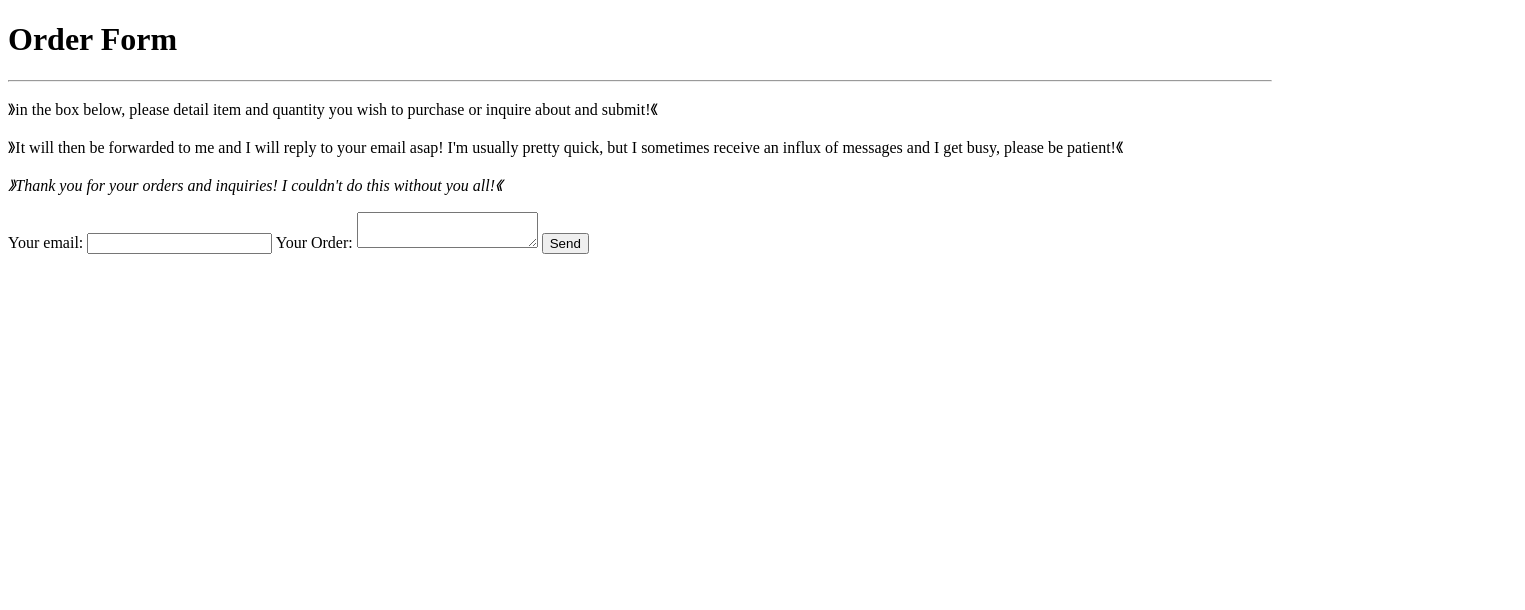
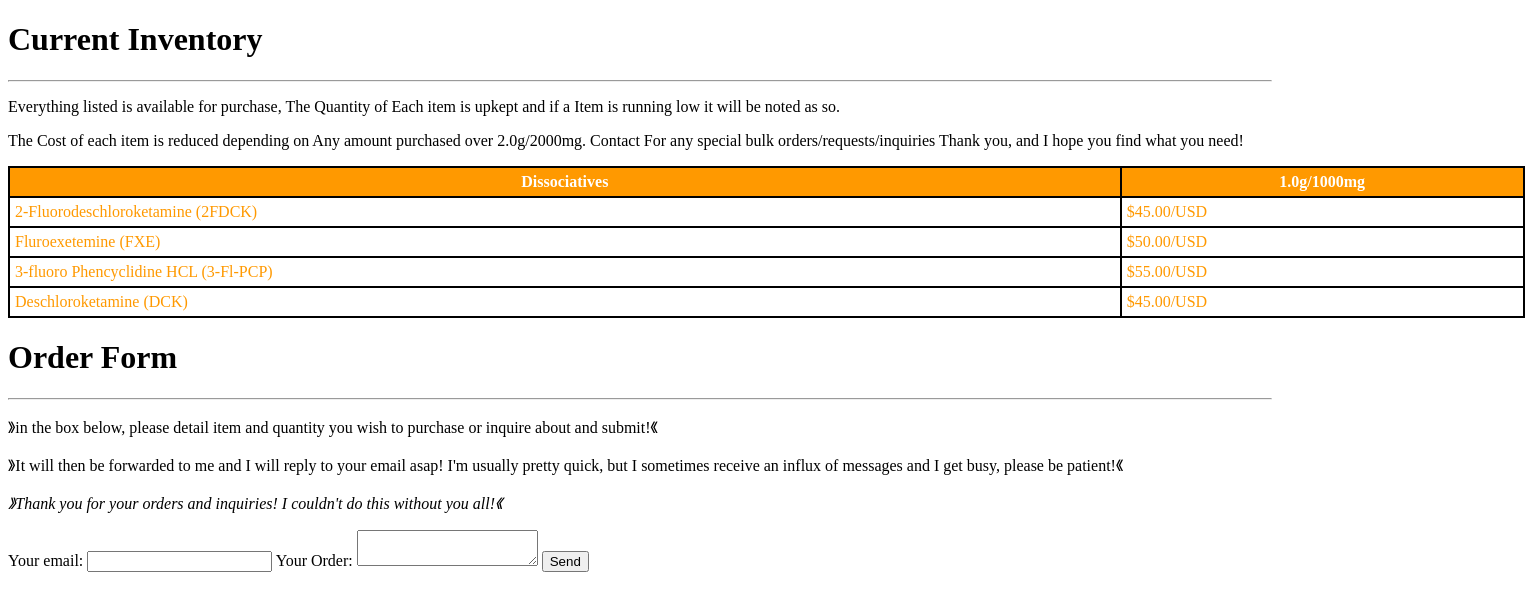
Before and after one commit to Chempanion-Admin/Chempanion-Admin.github.io, a plain HTML site: page index.html in a window 1280 px wide. Shown: the whole page, 1525 px wide, since content can reach past the window. Drawn offline with Linux system fonts and the light colour scheme.

Commit message:
Update index.html
Testing Inventory table.

```diff
--- a/index.html
+++ b/index.html
@@ -1,4 +1,72 @@
 <!DOCTYPE html>
+
+<h1>Current Inventory</h1>
+<hr>
+
+<p>Everything listed is available for purchase,
+   The Quantity of Each item is upkept and if a
+   Item is running low it will be noted as so.</p>
+
+<p>The Cost of each item is reduced depending on
+   Any amount purchased over 2.0g/2000mg. Contact
+   For any special bulk orders/requests/inquiries
+   Thank you, and I hope you find what you need!</p>
+
+
+<head>
+	<title>Dissociative Inventory</title>
+	<style>
+		#demTable {
+			width:120%;
+			border:2px double #000000;
+			border-collapse:collapse;
+			padding:5px;
+		}
+		#demTable th {
+			border:2px double #000000;
+			padding:5px;
+			background: #ff9900;
+			color: #ffffff;
+		}
+		#demTable td {
+			border:2px double #000000;
+			text-align:left;
+			padding:5px;
+			background: #ffffff;
+			color: #ff9900;
+		}
+	</style>
+</head>
+<body>
+	<table id="demTable">
+		<thead>
+			<tr>
+				<th>Dissociatives</th>
+				<th>1.0g/1000mg<br></th>
+			</tr>
+		</thead>
+		<tbody>
+			<tr>
+				<td>2-Fluorodeschloroketamine (2FDCK)</td>
+				<td>$45.00/USD&nbsp;</td>
+			</tr>
+			<tr>
+				<td>Fluroexetemine (FXE)&nbsp;</td>
+				<td>$50.00/USD</td>
+			</tr>
+			<tr>
+				<td>3-fluoro Phencyclidine HCL (3-Fl-PCP)</td>
+				<td>$55.00/USD</td>
+			</tr>
+			<tr>
+				<td>Deschloroketamine (DCK)</td>
+				<td>$45.00/USD</td>
+			</tr>
+		</tbody>
+	</table>
+</body>
+
+
 
 <h1>Order Form</h1>
 <hr>
```
